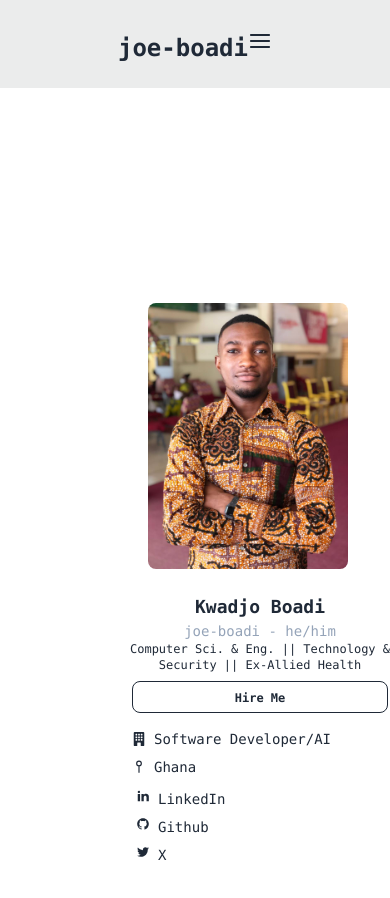
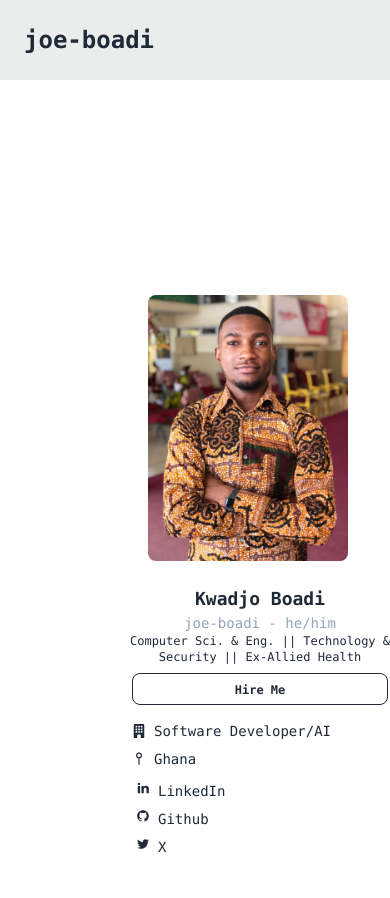
Before and after one commit to joe-boadi/my-portfolio, a Next.js app: page / in a window 390 px wide. Shown: the top 898 px of the page. Built offline with nearby package versions, Linux system fonts and the light colour scheme.

Commit message:
Update project URL links

```diff
--- a/app/Components/NavLinks.tsx
+++ b/app/Components/NavLinks.tsx
@@ -24,38 +24,21 @@ const NavLinks = () => {
   }
 
   return (
-    <nav className="navbar sticky container mx-auto p-6 bg-base-300 bg-opacity-75 backdrop-blur-lg top-0 left-0 z-10 font-mono">
-      <div className='flex px-4 mx-auto relative'>
+    <nav className="sticky container font-mono max-w-full top-0 left-0 z-10 m-auto p-6 bg-base-300 bg-opacity-75 backdrop-blur-lg">
+      <div className='flex mx-auto relative'>
         <div className="flex justify-between items-center">
-          <header className='pt-2'>
+          <header className=''>
             <h1 className="flex font-extrabold text-2xl hover:text-green-400"><Link href="#">joe-boadi</Link></h1>
           </header>
-          <div className="hidden md:flex space-x-6 md: ml-16 pl-16 font-bold right-4 text-sm">
+          <div className="hidden md:flex space-x-6 md: ml-16 pl-16 font-bold text-sm">
             {navLinks.map((link, index) => (
               <Link key={link.href} href={link.href}>
                 <div className="hover:text-green-500 hover:underline m-2">{link.label}</div>
               </Link>
             ))}
           </div>
-          <div className='lg:hidden md:flex-col justify-end'>
-              <button onClick={toggleNavbar}>
-                  {mobileDrawerOpen ? <AiOutlineClose className='text-2xl font-bold' /> : <CgMenu className="text-2xl font-bold" />}
-              </button>
-          </div>
         </div>
-            {mobileDrawerOpen && (
-              <div className="fixed right-0 z-20 w-full p-12 flex flex-col justify-center items-center lg:hidden md:hidden bg-opacity-75 backdrop-blur-lg">
-              <ul>
-                {navLinks.map((link, index) => (
-                  <Link key={link.href} href={link.href}>
-                      <li className='hover:text-green-500 hover:underline active:text-green-400 active:underline'>{link.label}</li>
-                  </Link>
-                ))}
-              </ul>
-          </div>
-            )}
       </div>
-
     </nav>
   );
 };
```
